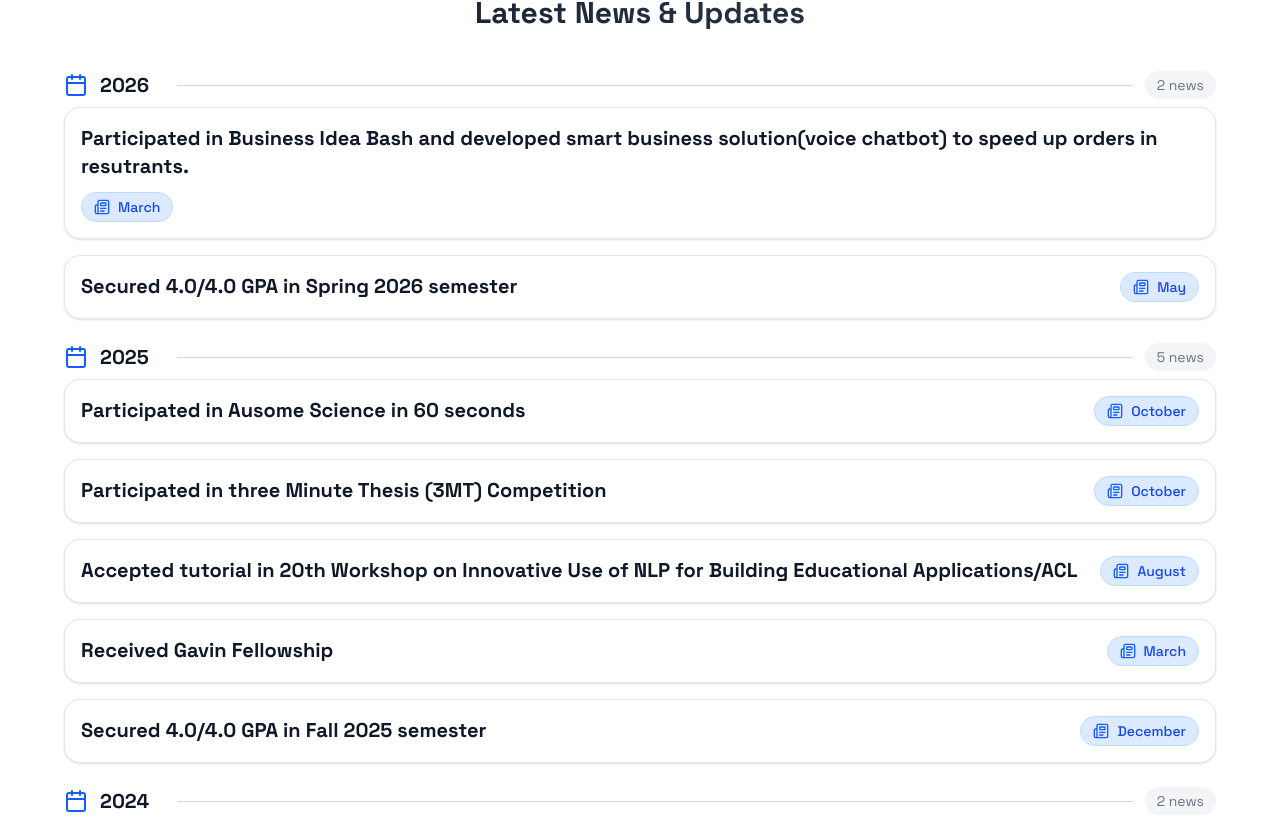
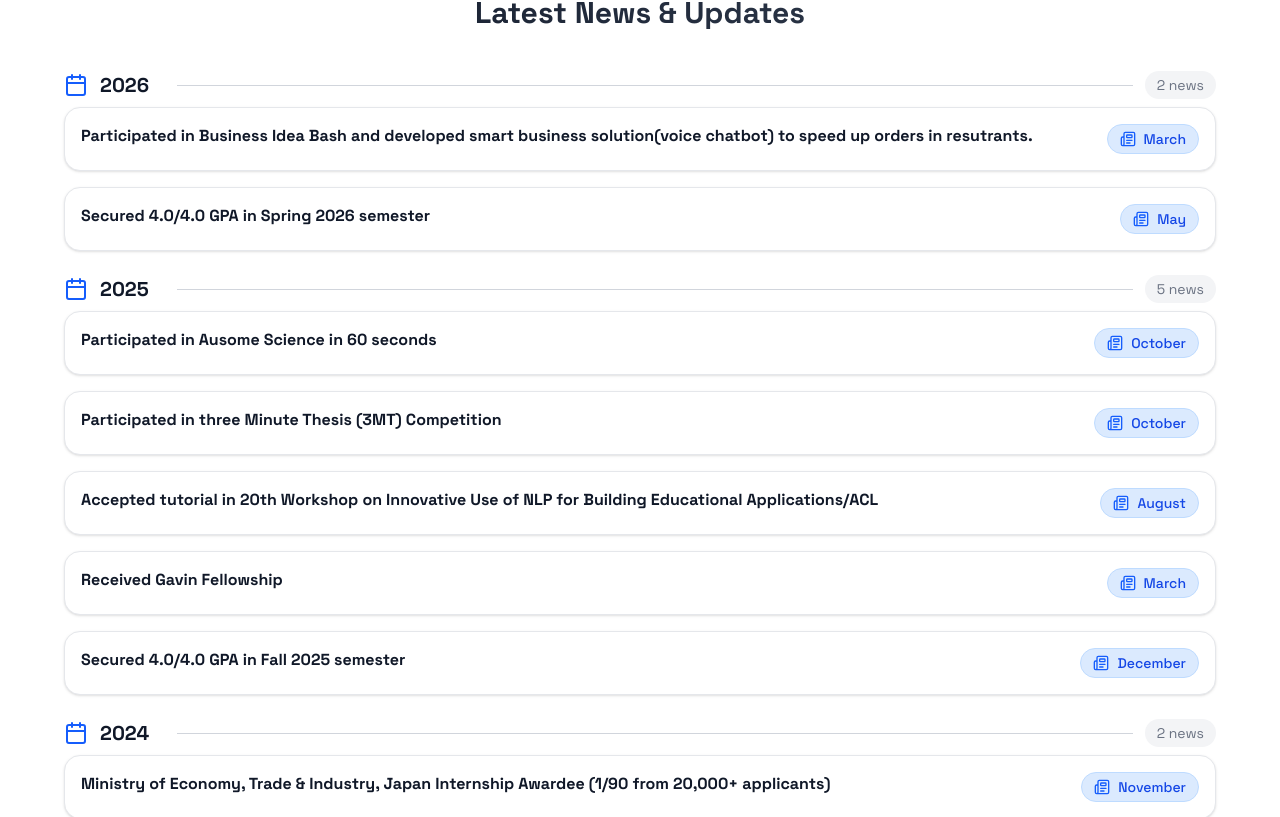
Before and after one commit to MahaZainab/MahaZainab.github.io, a React (Vite) app: page / in a window 1280 px wide. Shown: the part 2076-2893 px from the top of the page. Built offline with nearby package versions, Linux system fonts and the light colour scheme.

Commit message:
Auto commit on save

```diff
--- a/src/components/news.tsx
+++ b/src/components/news.tsx
@@ -62,7 +62,7 @@ export default function NewsSection() {
                     className="group bg-white rounded-2xl p-4 border border-gray-200 shadow-sm hover:shadow-md transition-all duration-300 hover:border-blue-200"
                   >
                     <div className="flex flex-wrap justify-between items-start gap-3">
-                      <h3 className="text-xl font-bold text-gray-900 min-w-[200px]">
+                      <h3 className="text-base font-bold text-gray-900 min-w-[200px]">
                         {item?.title}
                       </h3>
                       <div className="flex items-center gap-2 px-3 py-1 rounded-full bg-blue-100 border border-blue-200 w-fit">
```
